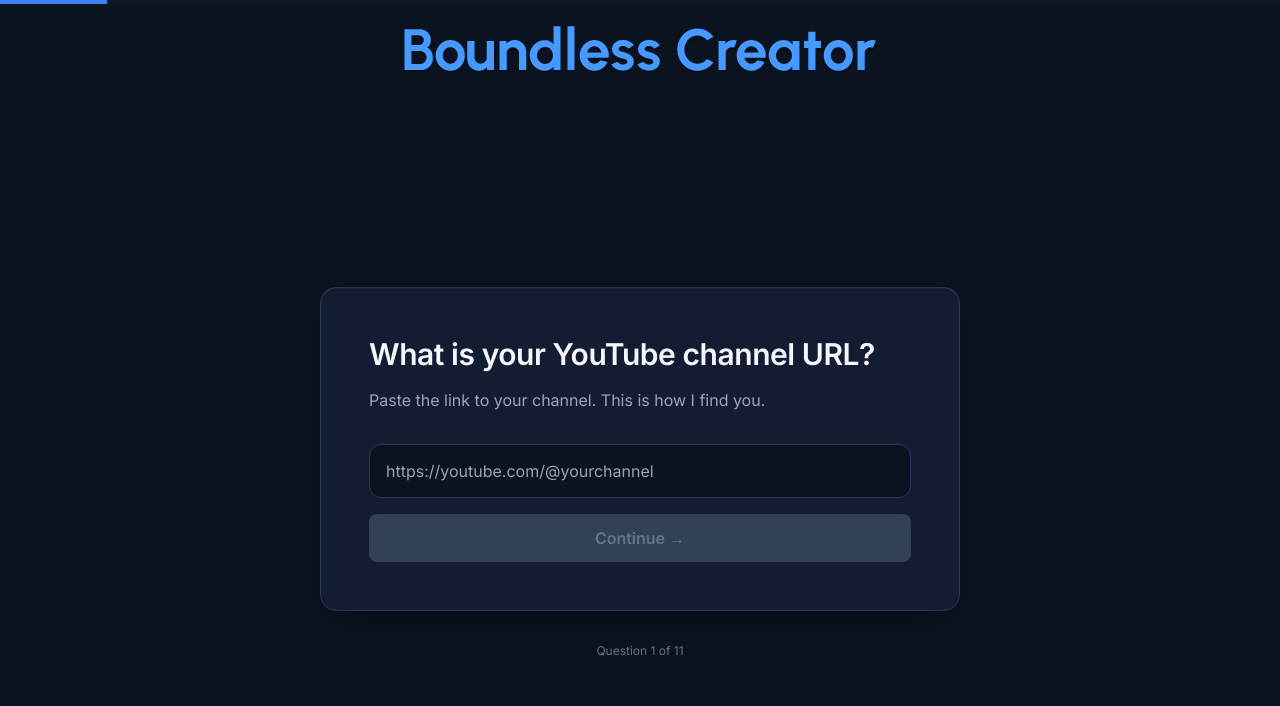
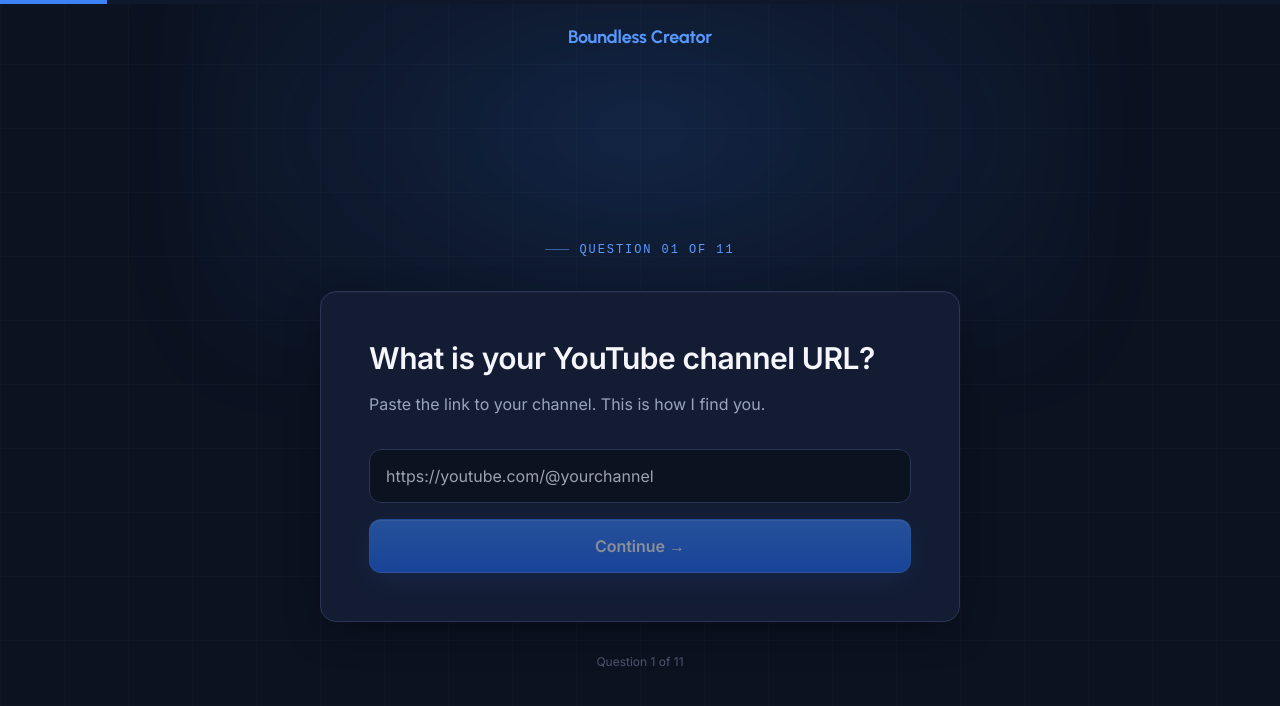
Before and after one commit to davejeltema3/bcp-program, a Next.js app: page /questionnaire in a window 1280 px wide. Shown: the top 706 px of the page. Built offline with nearby package versions, Linux system fonts and the light colour scheme.

Commit message:
Fixed admin questionnaire tab to show all pages

```diff
--- a/app/questionnaire/page.tsx
+++ b/app/questionnaire/page.tsx
@@ -12,7 +12,80 @@
  * Standalone questionnaire page.
  * Used when a member comes back from the email reminder link.
  * Expects ?email= query param to identify who's submitting.
+ *
+ * Preview-only query params (used by /preview admin tab):
+ *   ?q=N           — start at question index N (0-based)
+ *   ?show=all      — render every question stacked, read-only preview mode
  */
+
+const PRIMARY_BTN = {
+  background: 'linear-gradient(180deg, var(--bc-blue-400), var(--bc-blue-500))',
+  color: '#fff',
+  fontWeight: 600,
+  padding: '14px 28px',
+  borderRadius: '12px',
+  border: '1px solid rgba(255,255,255,0.08)',
+  boxShadow: '0 8px 32px -8px var(--bc-blue-glow), 0 1px 0 rgba(255,255,255,0.18) inset',
+  cursor: 'pointer',
+  fontSize: 16,
+  transition: 'background 120ms ease, transform 120ms ease',
+} as const;
+
+const GHOST_BTN = {
+  background: 'transparent',
+  color: 'var(--bc-text-300)',
+  fontWeight: 500,
+  padding: '12px 24px',
+  borderRadius: '12px',
+  border: '1px solid var(--bc-ink-500)',
+  cursor: 'pointer',
+  fontSize: 15,
+  transition: 'all 120ms ease',
+} as const;
+
+const BrandStrip = () => (
+  <div style={{
+    textAlign: 'center',
+    paddingTop: 24,
+    fontFamily: 'var(--font-urbanist), Urbanist, sans-serif',
+    fontSize: 18, fontWeight: 700,
+    color: 'var(--bc-blue-300)', letterSpacing: '-0.01em',
+  }}>
+    Boundless Creator
+  </div>
+);
+
+const HeroGlow = () => (
+  <div style={{
+    position: 'absolute',
+    top: -160, left: '50%',
+    width: 900, height: 480,
+    transform: 'translateX(-50%)',
+    background: `radial-gradient(
+      ellipse at center,
+      rgba(58,133,255,0.18) 0%,
+      rgba(58,133,255,0.08) 40%,
+      rgba(58,133,255,0) 100%
+    )`,
+    pointerEvents: 'none',
+    filter: 'blur(40px)',
+    zIndex: 0,
+  }} />
+);
+
+const Eyebrow = ({ index, total }: { index: number; total: number }) => (
+  <div style={{
+    display: 'inline-flex', alignItems: 'center', gap: 10,
+    fontFamily: '"JetBrains Mono", ui-monospace, monospace',
+    fontSize: 12, color: 'var(--bc-blue-300)',
+    letterSpacing: '0.16em', textTransform: 'uppercase',
+    marginBottom: 16,
+  }}>
+    <span style={{ width: 24, height: 1, background: 'currentColor', opacity: 0.55 }} />
+    Question {String(index + 1).padStart(2, '0')} of {String(total).padStart(2, '0')}
+  </div>
+);
+
 export default function QuestionnairePage() {
   const [currentIndex, setCurrentIndex] = useState(0);
   const [answers, setAnswers] = useState<QuestionnaireData>({});
@@ -20,13 +93,26 @@
   const [submitted, setSubmitted] = useState(false);
   const [email, setEmail] = useState<string>('');
   const [name, setName] = useState<string>('');
-  const [logoError, setLogoError] = useState(false);
   const [channelUrlError, setChannelUrlError] = useState<string>();
+  const [showAll, setShowAll] = useState(false);
 
   useEffect(() => {
     const params = new URLSearchParams(window.location.search);
     setEmail(params.get('email') || '');
     setName(params.get('name') || '');
+
+    // Preview-only modes for the /preview admin tab
+    if (params.get('show') === 'all') {
+      setShowAll(true);
+      return;
+    }
+    const qParam = params.get('q');
+    if (qParam !== null) {
+      const n = parseInt(qParam, 10);
+      if (!isNaN(n) && n >= 0 && n < questions.length) {
+        setCurrentIndex(n);
+      }
+    }
   }, []);
 
   const validateChannelUrl = (url: string): boolean => {
@@ -38,14 +124,12 @@
   const handleNext = () => {
     const question = questions[currentIndex];
     const answer = answers[question.id];
-
     if (question.id === 'channel_url' && answer) {
       if (!validateChannelUrl(answer)) {
         setChannelUrlError('Please enter a valid YouTube channel URL');
         return;
       }
     }
-
     if (currentIndex < questions.length - 1) {
       setCurrentIndex(currentIndex + 1);
       setChannelUrlError(undefined);
@@ -72,14 +156,14 @@
       setSubmitted(true);
     } catch (err) {
       console.error('Submission error:', err);
-      setSubmitted(true); // Don't block them
+      setSubmitted(true);
     } finally {
       setSubmitting(false);
     }
   };
 
-  // Enter key to advance on text inputs
   useEffect(() => {
+    if (showAll) return;
     const handleKeyDown = (e: KeyboardEvent) => {
       if (e.key === 'Enter' && !e.shiftKey) {
         const question = questions[currentIndex];
@@ -91,24 +175,32 @@
     };
     window.addEventListener('keydown', handleKeyDown);
     return () => window.removeEventListener('keydown', handleKeyDown);
-  }, [currentIndex, answers]);
+  }, [currentIndex, answers, showAll]);
 
+  // ── Submitted state ──
   if (submitted) {
     return (
-      <div className="min-h-screen flex items-center justify-center px-4">
+      <div className="bc-bg-grid min-h-screen flex items-center justify-center px-4">
         <div className="max-w-lg text-center">
-          <div className="bg-green-500/10 border border-green-500/30 rounded-lg p-8">
-            <div className="inline-flex items-center justify-center w-16 h-16 bg-green-500/20 rounded-full mb-4">
-              <svg className="w-8 h-8 text-green-500" fill="none" stroke="currentColor" viewBox="0 0 24 24">
-                <path strokeLinecap="round" strokeLinejoin="round" strokeWidth={2} d="M5 13l4 4L19 7" />
+          <div className="rounded-2xl p-8" style={{
+            background: 'var(--bc-ink-800)',
+            border: '1px solid var(--bc-ink-600)',
+            boxShadow: '0 12px 40px -12px rgba(0,0,0,0.5)',
+          }}>
+            <div className="inline-flex items-center justify-center w-16 h-16 rounded-full mb-4" style={{
+              background: 'rgba(47,203,134,0.16)',
+              boxShadow: '0 0 32px var(--bc-green-glow)',
+            }}>
+              <svg className="w-8 h-8" style={{ color: 'var(--bc-green-400)' }} fill="none" stroke="currentColor" strokeWidth="2.5" viewBox="0 0 24 24">
+                <path strokeLinecap="round" strokeLinejoin="round" d="M5 13l4 4L19 7" />
               </svg>
             </div>
-            <h2 className="text-2xl font-bold text-white mb-2">Questionnaire submitted!</h2>
-            <p className="text-slate-300 mb-4">
-              I&apos;ll use your answers to write your personal channel review.
+            <h2 className="text-2xl font-semibold mb-2" style={{ color: 'var(--bc-text-100)' }}>Questionnaire submitted</h2>
+            <p className="mb-4" style={{ color: 'var(--bc-text-200)' }}>
+              I will use your answers to write your personal channel review.
             </p>
-            <p className="text-slate-400 text-sm">
-              Check your email for the Discord invite.
+            <p className="text-sm" style={{ color: 'var(--bc-text-400)' }}>
+              Check your email for the community invite.
             </p>
           </div>
         </div>
@@ -116,26 +208,87 @@
     );
   }
 
+  // ── Show all mode (preview) ──
+  if (showAll) {
+    return (
+      <div className="bc-bg-grid min-h-screen pb-12">
+        <BrandStrip />
+        <div className="text-center pt-4 pb-8">
+          <span style={{
+            display: 'inline-block', padding: '6px 14px', borderRadius: 9999,
+            background: 'rgba(245,184,107,0.12)', border: '1px solid rgba(245,184,107,0.3)',
+            color: '#f5b86b', fontSize: 12, fontFamily: 'monospace',
+            letterSpacing: '0.1em', textTransform: 'uppercase',
+          }}>
+            Preview · All questions
+          </span>
+        </div>
+        <div className="space-y-8 px-4 pt-4">
+          {questions.map((q, i) => (
+            <div key={q.id} className="w-full max-w-2xl mx-auto">
+              <Eyebrow index={i} total={questions.length} />
+              <QuestionCard
+                question={q.question}
+                subtext={q.subtext === 'ANALYTICS_ACCESS_STRUCTURED' ? undefined : q.subtext}
+              >
+                {q.subtext === 'ANALYTICS_ACCESS_STRUCTURED' && <AnalyticsAccessGuide />}
+                {q.type === 'multiple-choice' && q.choices && (
+                  <div className="space-y-3 opacity-60 pointer-events-none">
+                    {q.choices.map((c) => (
+                      <div key={c.value} style={{
+                        padding: '14px 18px', borderRadius: 12,
+                        background: 'var(--bc-ink-700)',
+                        border: '1px solid var(--bc-ink-600)',
+                        color: 'var(--bc-text-200)',
+                      }}>{c.text}</div>
+                    ))}
+                  </div>
+                )}
+                {(q.type === 'text' || q.type === 'url') && (
+                  <input
+                    disabled
+                    placeholder={q.placeholder}
+                    style={{
+                      width: '100%', padding: '14px 16px', borderRadius: 12,
+                      background: 'var(--bc-ink-900)', border: '1px solid var(--bc-ink-600)',
+                      color: 'var(--bc-text-300)', fontSize: 16, opacity: 0.6,
+                    }}
+                  />
+                )}
+                {q.type === 'textarea' && (
+                  <textarea
+                    disabled rows={4}
+                    placeholder={q.placeholder}
+                    style={{
+                      width: '100%', padding: '14px 16px', borderRadius: 12,
+                      background: 'var(--bc-ink-900)', border: '1px solid var(--bc-ink-600)',
+                      color: 'var(--bc-text-300)', fontSize: 16, opacity: 0.6, resize: 'none',
+                    }}
+                  />
+                )}
+              </QuestionCard>
+            </div>
+          ))}
+        </div>
+      </div>
+    );
+  }
+
+  // ── Normal flow (one question at a time) ──
   const question = questions[currentIndex];
   const currentAnswer = answers[question.id];
   const isLastQuestion = currentIndex === questions.length - 1;
-  const canAdvance = question.required ? !!currentAnswer : true;
 
   return (
-    <>
-      {!logoError && (
-        <div className="pt-6 flex justify-center">
-          <img
-            src="/images/logo.png"
-            alt="Boundless Creator"
-            onError={() => setLogoError(true)}
-            className="max-h-[60px] object-contain"
-          />
-        </div>
-      )}
+    <div className="bc-bg-grid">
+      <BrandStrip />
       <ProgressBar current={currentIndex + 1} total={questions.length + 1} />
-      <div className="min-h-screen flex flex-col items-center justify-center py-12 px-4">
-        <div className="w-full max-w-3xl">
+      <div className="min-h-screen flex flex-col items-center justify-center py-12 px-4 relative">
+        <HeroGlow />
+        <div className="w-full max-w-3xl relative" style={{ zIndex: 1 }}>
+          <div className="text-center mb-4">
+            <Eyebrow index={currentIndex} total={questions.length} />
+          </div>
           <QuestionCard
             question={question.question}
             subtext={question.subtext === 'ANALYTICS_ACCESS_STRUCTURED' ? undefined : question.subtext}
@@ -150,10 +303,7 @@
                   onNext={handleNext}
                 />
                 {currentIndex > 0 && (
-                  <button
-                    onClick={handleBack}
-                    className="mt-6 px-6 py-3 text-slate-400 hover:text-white transition-colors"
-                  >
+                  <button onClick={handleBack} className="mt-6" style={{ ...GHOST_BTN, padding: '10px 20px' }}>
                     ← Back
                   </button>
                 )}
@@ -175,17 +325,17 @@
                 />
                 <div className="flex gap-4 mt-6">
                   {currentIndex > 0 && (
-                    <button
-                      onClick={handleBack}
-                      className="px-6 py-3 text-slate-400 hover:text-white transition-colors"
-                    >
-                      ← Back
-                    </button>
+                    <button onClick={handleBack} style={GHOST_BTN}>← Back</button>
                   )}
                   <button
                     onClick={handleNext}
                     disabled={question.required && !currentAnswer}
-                    className="flex-1 bg-blue-600 hover:bg-blue-700 disabled:bg-slate-700 disabled:text-slate-500 text-white font-semibold px-8 py-3 rounded-lg transition-all duration-200 disabled:cursor-not-allowed"
+                    className="flex-1"
+                    style={{
+                      ...PRIMARY_BTN,
+                      opacity: question.required && !currentAnswer ? 0.5 : 1,
+                      cursor: question.required && !currentAnswer ? 'not-allowed' : 'pointer',
+                    }}
                   >
                     {isLastQuestion ? (submitting ? 'Submitting...' : 'Submit →') : 'Continue →'}
                   </button>
@@ -204,17 +354,17 @@
                 />
                 <div className="flex gap-4 mt-6">
                   {currentIndex > 0 && (
-                    <button
-                      onClick={handleBack}
-                      className="px-6 py-3 text-slate-400 hover:text-white transition-colors"
-                    >
-                      ← Back
-                    </button>
+                    <button onClick={handleBack} style={GHOST_BTN}>← Back</button>
                   )}
                   <button
                     onClick={handleNext}
                     disabled={question.required && !currentAnswer}
-                    className="flex-1 bg-blue-600 hover:bg-blue-700 disabled:bg-slate-700 disabled:text-slate-500 text-white font-semibold px-8 py-3 rounded-lg transition-all duration-200 disabled:cursor-not-allowed"
+                    className="flex-1"
+                    style={{
+                      ...PRIMARY_BTN,
+                      opacity: question.required && !currentAnswer ? 0.5 : 1,
+                      cursor: question.required && !currentAnswer ? 'not-allowed' : 'pointer',
+                    }}
                   >
                     {isLastQuestion ? (submitting ? 'Submitting...' : 'Submit →') : 'Continue →'}
                   </button>
@@ -224,10 +374,10 @@
           </QuestionCard>
         </div>
 
-        <div className="mt-8 text-center text-slate-500 text-xs">
+        <div className="mt-8 text-center text-xs" style={{ color: 'var(--bc-text-500)', position: 'relative', zIndex: 1 }}>
           Question {currentIndex + 1} of {questions.length}
         </div>
       </div>
-    </>
+    </div>
   );
 }
```
Also changed, not shown: app/preview/page.tsx (+60 -8 lines).
